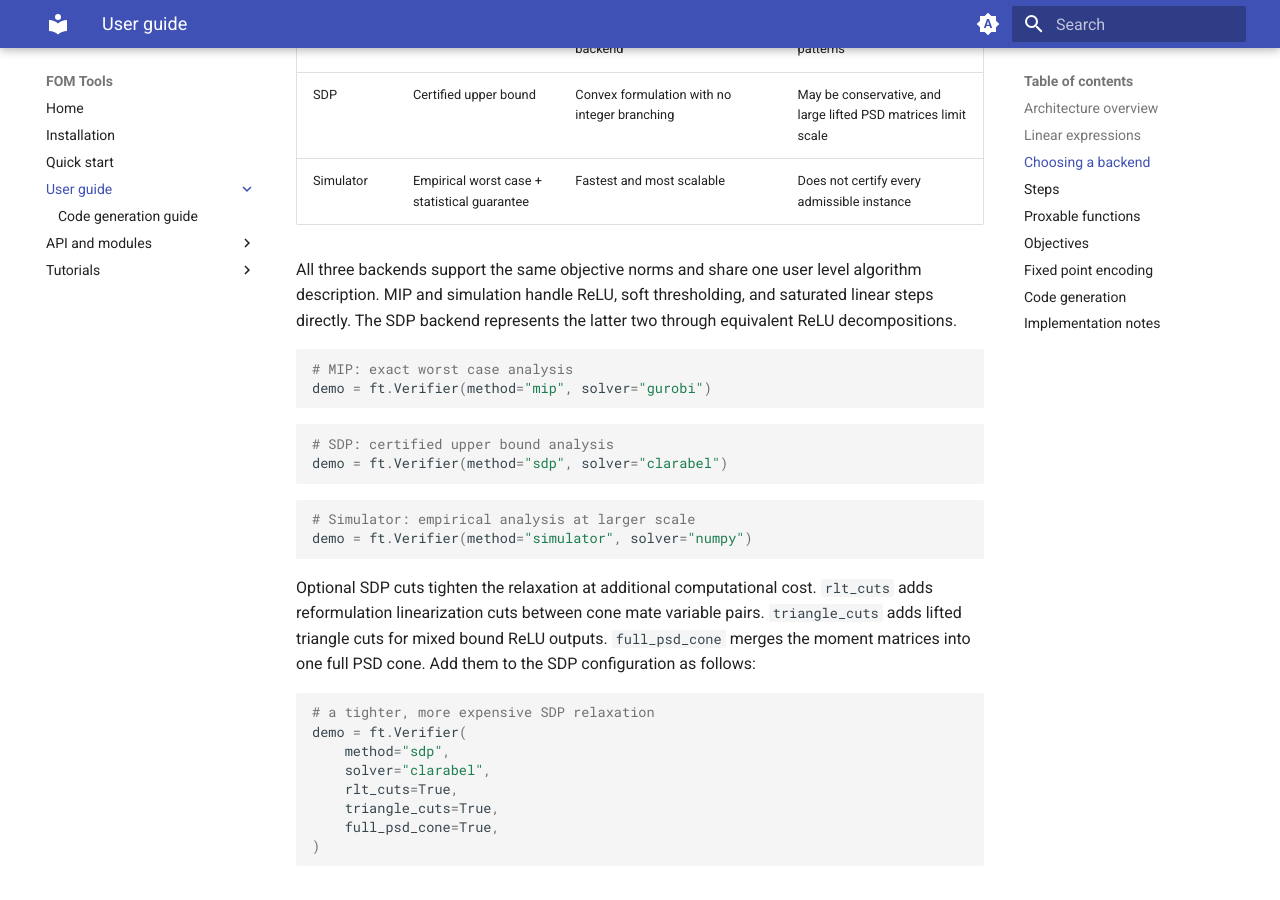
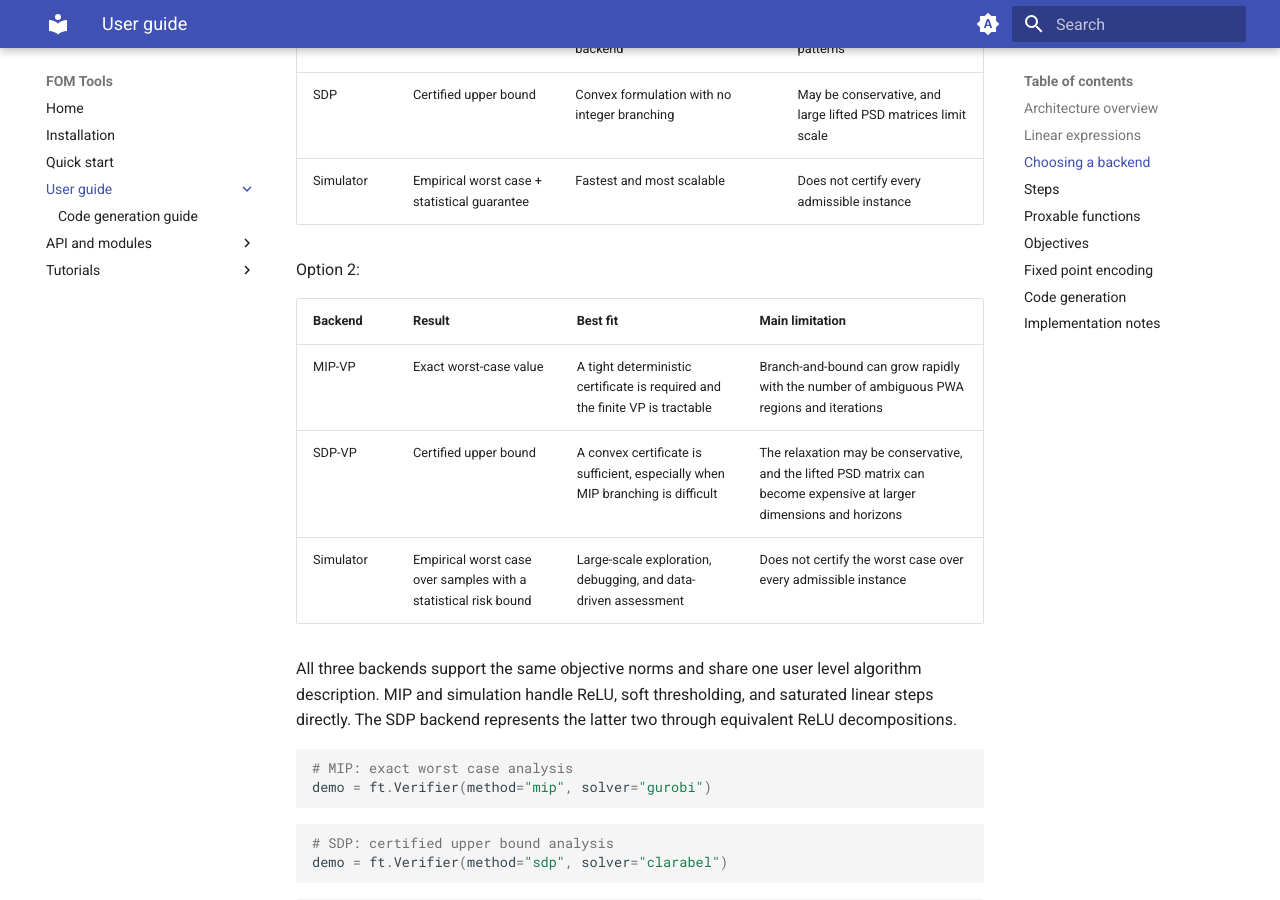
Before and after one commit to stellatogrp/fomtools, an MkDocs documentation site: the page built from docs/user_guide/index.md, in a window 1280 px wide and 900 px high, scrolled down 1450 px. Built offline with MkDocs 1.6.1 and Material for MkDocs 9.7.7, drawn with Linux system fonts in a browser that asks for light colours.

Commit message:
clarify backend selection tradeoffs

```diff
--- a/docs/user_guide/index.md
+++ b/docs/user_guide/index.md
@@ -57,6 +57,14 @@ algorithm specification, but trade off exactness, cost, and scale.
 | MIP | Exact worst case | Strong deterministic certificate, often the more practical formal backend | Can grow quickly with iterations and activation patterns |
 | SDP | Certified upper bound | Convex formulation with no integer branching | May be conservative, and large lifted PSD matrices limit scale |
 | Simulator | Empirical worst case + statistical guarantee | Fastest and most scalable | Does not certify every admissible instance |
+
+Option 2:
+
+| Backend | Result | Best fit | Main limitation |
+| --- | --- | --- | --- |
+| MIP-VP | Exact worst-case value | A tight deterministic certificate is required and the finite VP is tractable | Branch-and-bound can grow rapidly with the number of ambiguous PWA regions and iterations |
+| SDP-VP | Certified upper bound | A convex certificate is sufficient, especially when MIP branching is difficult | The relaxation may be conservative, and the lifted PSD matrix can become expensive at larger dimensions and horizons |
+| Simulator | Empirical worst case over samples with a statistical risk bound | Large-scale exploration, debugging, and data-driven assessment | Does not certify the worst case over every admissible instance |
 
 All three backends support the same objective norms and share one user level algorithm
 description. MIP and simulation handle ReLU, soft thresholding, and saturated linear steps
```
